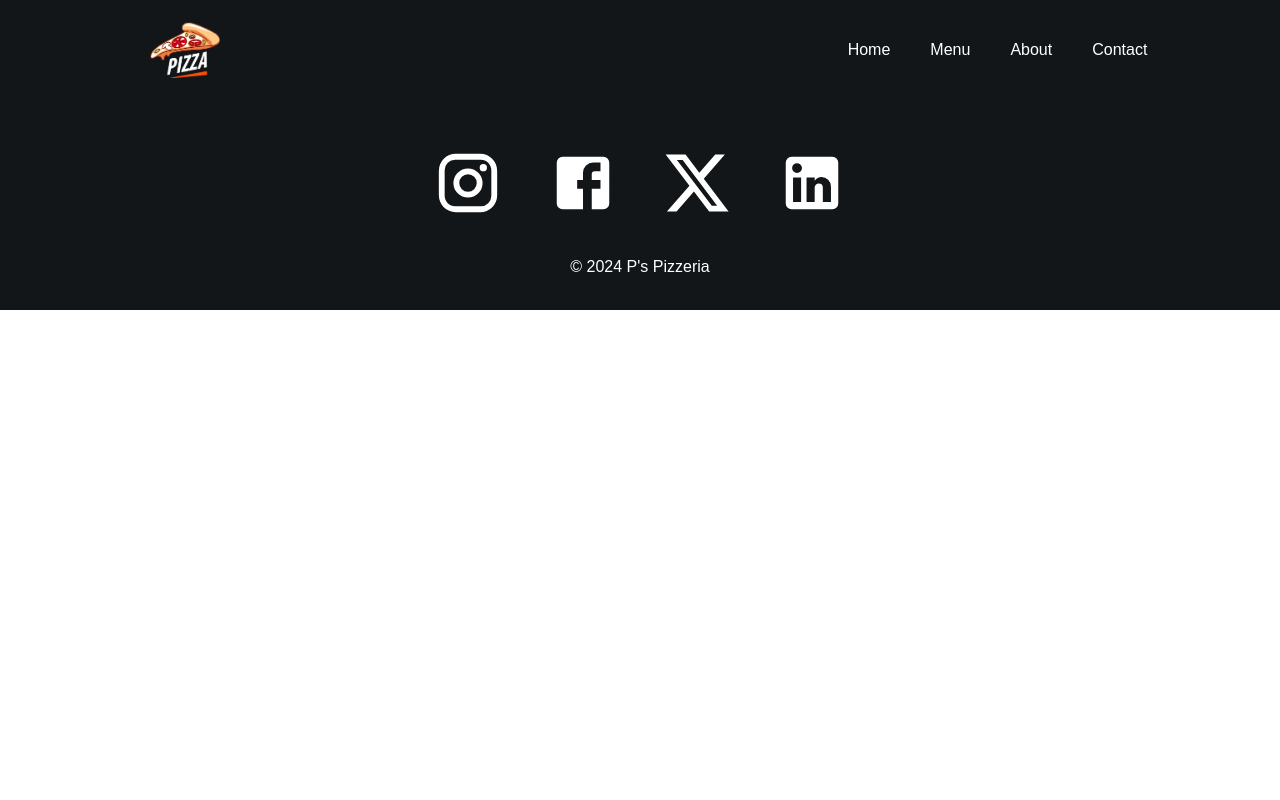
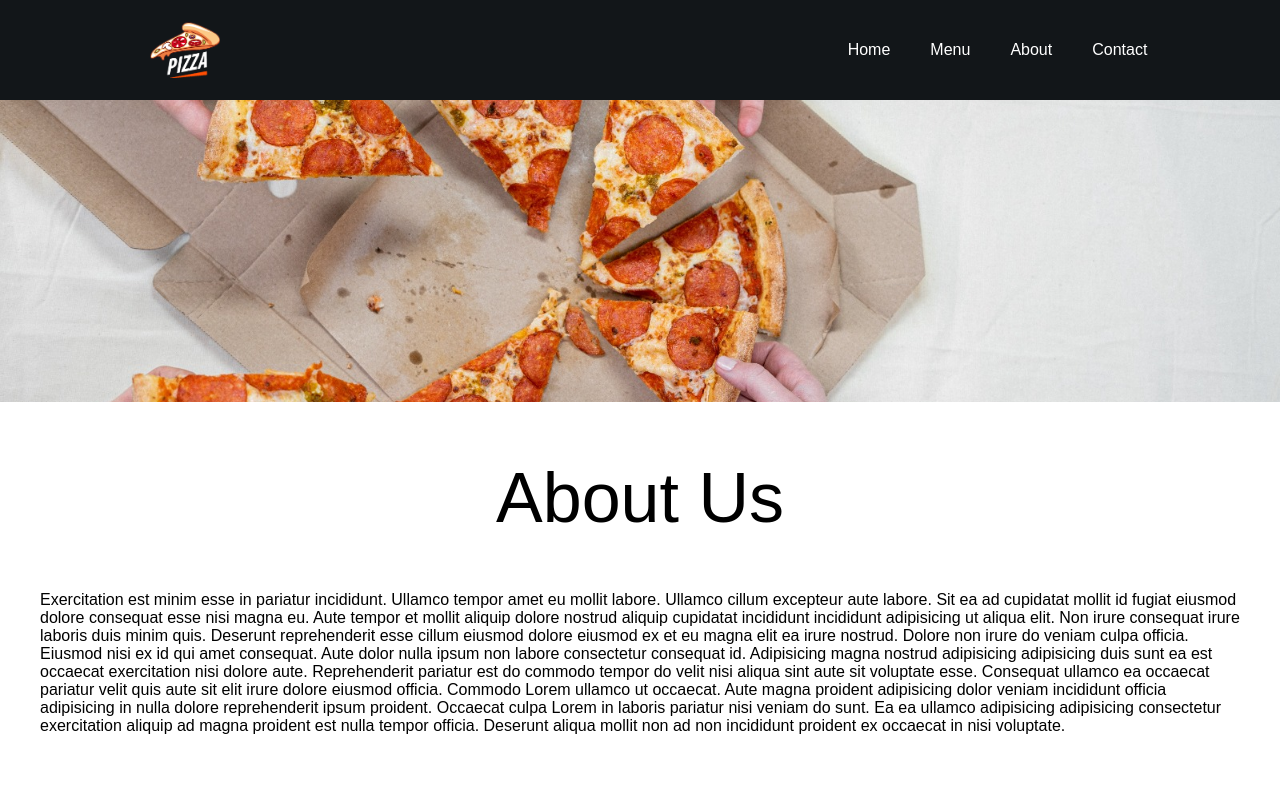
Before and after one commit to promishgrg98/pizzeria, a React (Create React App) app: page /about in a window 1280 px wide. Shown: the top 800 px of the page. Built offline with nearby package versions, Linux system fonts and the light colour scheme.

Commit message:
Add About Us

```diff
--- a/src/App.js
+++ b/src/App.js
@@ -4,6 +4,7 @@ import {BrowserRouter as Router, Route, Routes} from 'react-router-dom';
 import Home from './pages/Home';
 import Footer from './components/Footer';
 import Menu from './pages/Menu';
+import About from './pages/About';
 
 function App() {
   return (
@@ -13,6 +14,7 @@ function App() {
        <Routes>
         <Route path='/' exact Component={Home} />
         <Route path='/menu' exact Component={Menu} />
+        <Route path='/about' exact Component={About} />
        </Routes>
        <Footer />
       </Router>
--- /dev/null
+++ b/src/pages/About.js
@@ -0,0 +1,23 @@
+import React from 'react';
+import MultiplePizzas from '../assets/multiplePizzas.jpeg';
+import '../styles/About.css';
+
+function About() {
+    return (
+        <div className='about'>
+            <div className='aboutTop' style={{ backgroundImage: `url(${MultiplePizzas})` }}></div>
+            <div className='aboutBottom'>
+                <h1>About Us</h1>
+                <p>Exercitation est minim esse in pariatur incididunt. Ullamco tempor amet eu mollit labore. Ullamco cillum excepteur aute labore. Sit ea ad cupidatat mollit id fugiat eiusmod dolore consequat esse nisi magna eu. Aute tempor et mollit aliquip dolore nostrud aliquip cupidatat incididunt incididunt adipisicing ut aliqua elit. Non irure consequat irure laboris duis minim quis.
+
+                    Deserunt reprehenderit esse cillum eiusmod dolore eiusmod ex et eu magna elit ea irure nostrud. Dolore non irure do veniam culpa officia. Eiusmod nisi ex id qui amet consequat. Aute dolor nulla ipsum non labore consectetur consequat id. Adipisicing magna nostrud adipisicing adipisicing duis sunt ea est occaecat exercitation nisi dolore aute.
+
+                    Reprehenderit pariatur est do commodo tempor do velit nisi aliqua sint aute sit voluptate esse. Consequat ullamco ea occaecat pariatur velit quis aute sit elit irure dolore eiusmod officia. Commodo Lorem ullamco ut occaecat.
+
+                    Aute magna proident adipisicing dolor veniam incididunt officia adipisicing in nulla dolore reprehenderit ipsum proident. Occaecat culpa Lorem in laboris pariatur nisi veniam do sunt. Ea ea ullamco adipisicing adipisicing consectetur exercitation aliquip ad magna proident est nulla tempor officia. Deserunt aliqua mollit non ad non incididunt proident ex occaecat in nisi voluptate.</p>
+            </div>
+        </div>
+    )
+}
+
+export default About
--- /dev/null
+++ b/src/styles/About.css
@@ -0,0 +1,37 @@
+.about {
+    width: 100%;
+    height: 90vh;
+    display: flex;
+    flex-direction: column;
+  }
+
+  .aboutTop {
+    width: 100%;
+    height: 45%;
+    background-position: center;
+    background-repeat: no-repeat;
+    background-size: cover;
+    font-family: "Gill Sans", "Gill Sans MT", Calibri, "Trebuchet MS", sans-serif;
+  }
+
+  .aboutBottom {
+    display: flex;
+    flex-direction: column;
+    height: 55%;
+    align-items: center;
+    margin-top: 50px;
+  }
+
+  .aboutBottom p {
+    width: 1200px;
+  }
+
+  .about .aboutBottom h1 {
+    font-weight: 400;
+    font-size: 70px;
+    color: black;
+    height: 30px;
+    display: flex;
+    justify-content: center;
+    transform: translateY(-40px);
+  }
```
